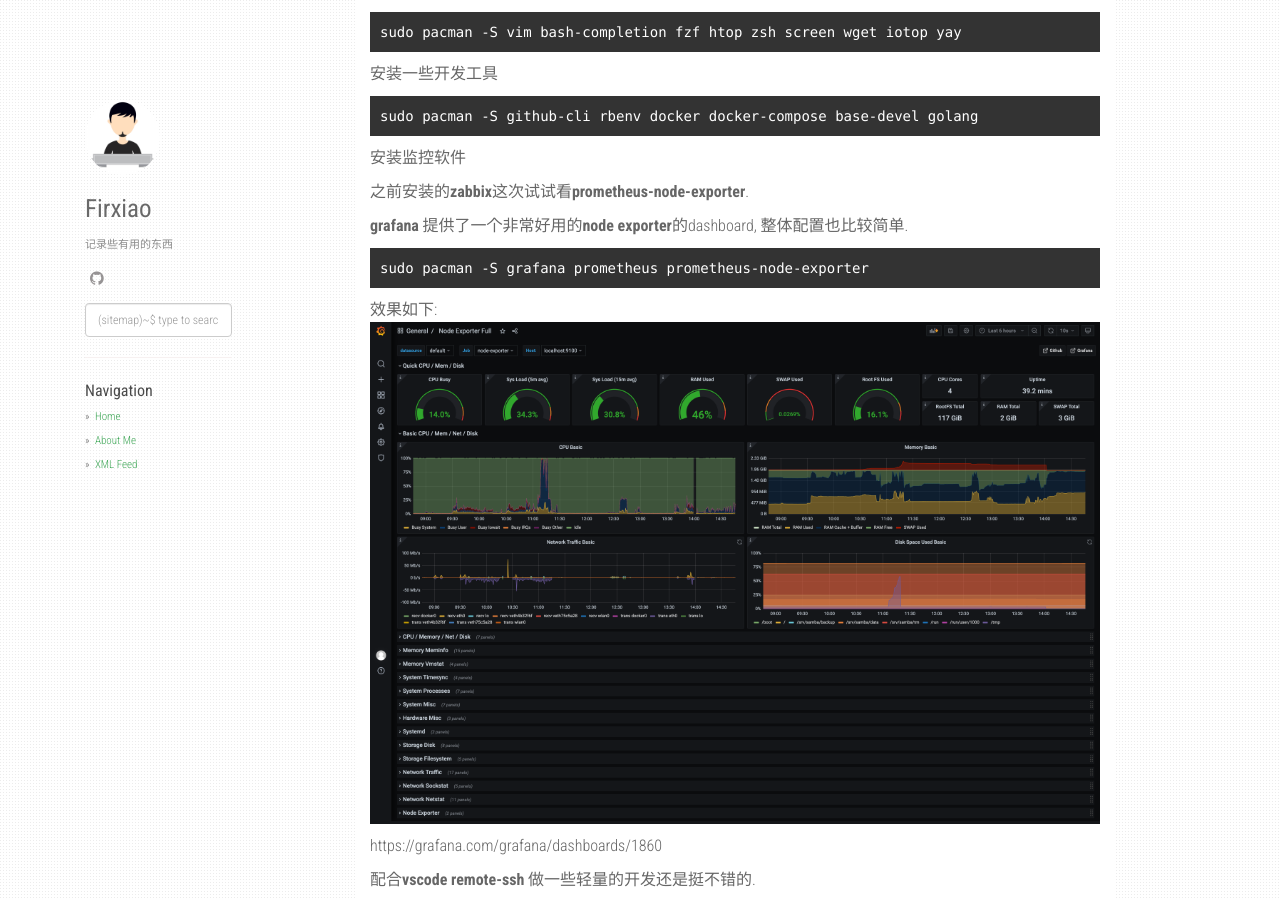
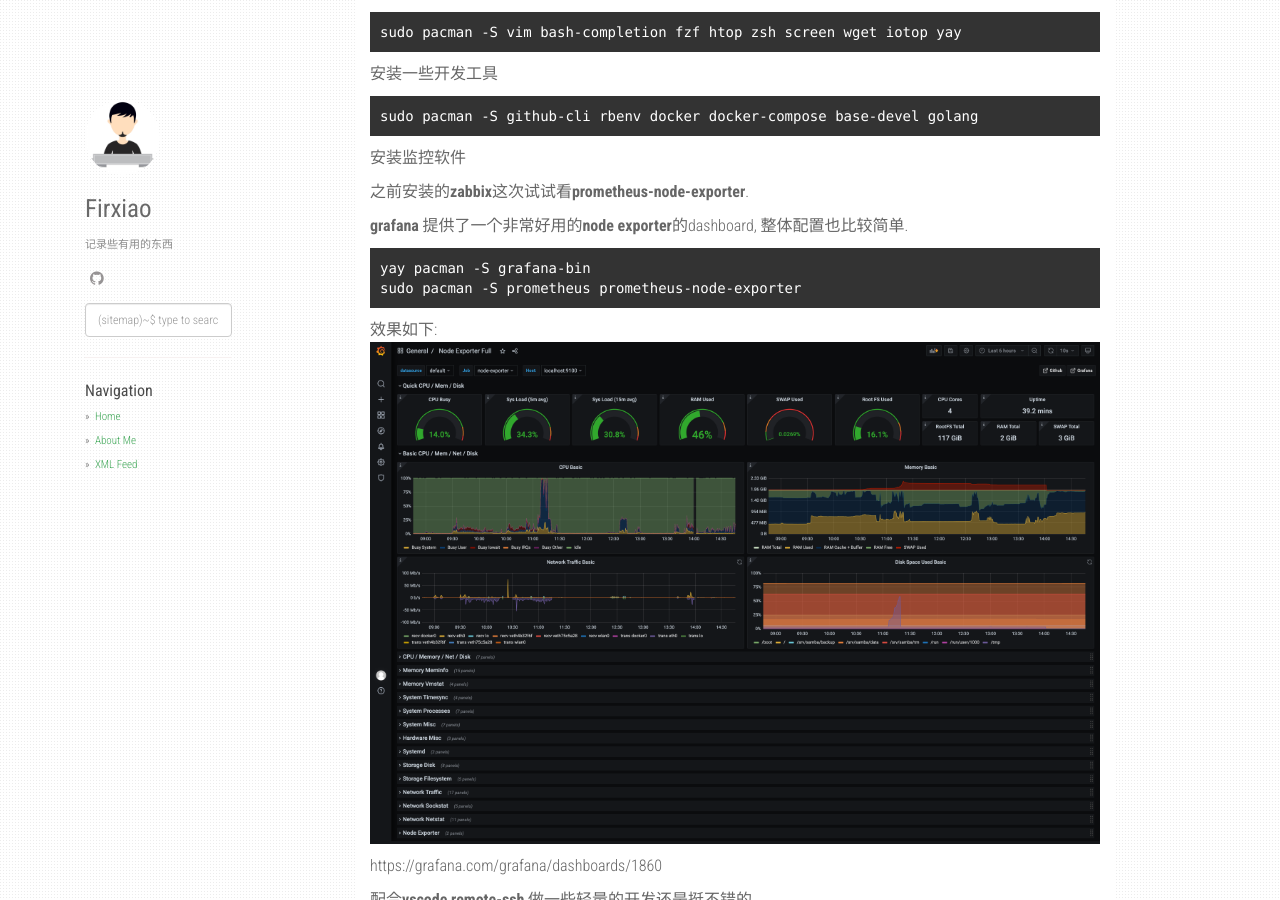
Before and after one commit to Firxiao/firxiao.github.io, a Jekyll site: the page built from _posts/2021-05-29-my-raspberry.md, in a window 1280 px wide and 900 px high, scrolled down 420 px. Built offline with Jekyll 4.4.1, drawn with Linux system fonts in a browser that asks for light colours; nearby versions of some CDN libraries; comment, search, counter and statistics services are not loaded.

Commit message:
Fix typo

````diff
--- a/_posts/2021-05-29-my-raspberry.md
+++ b/_posts/2021-05-29-my-raspberry.md
@@ -44,7 +44,8 @@ sudo pacman -S github-cli rbenv docker docker-compose base-devel golang
 **grafana** 提供了一个非常好用的**node exporter**的dashboard, 整体配置也比较简单.
 
 ```
-sudo pacman -S grafana prometheus prometheus-node-exporter
+yay pacman -S grafana-bin
+sudo pacman -S prometheus prometheus-node-exporter
 ```
 效果如下:
 ![grafana](/static/img/posts/node-exporter-grafana.png "grafana")
````
